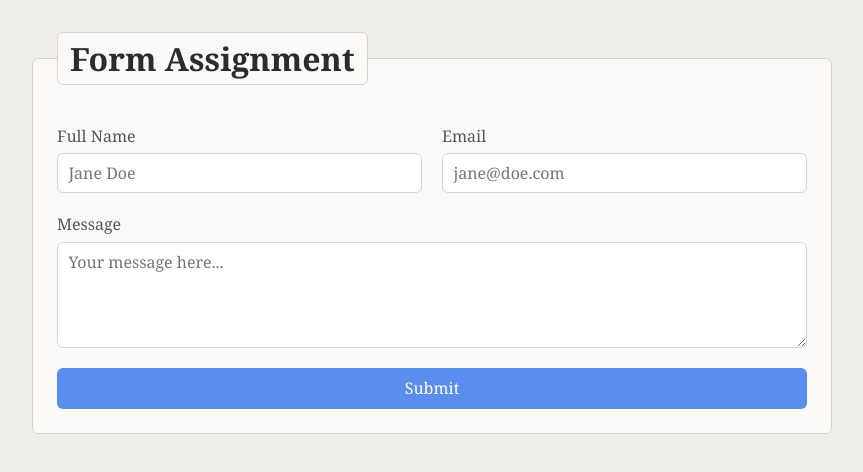
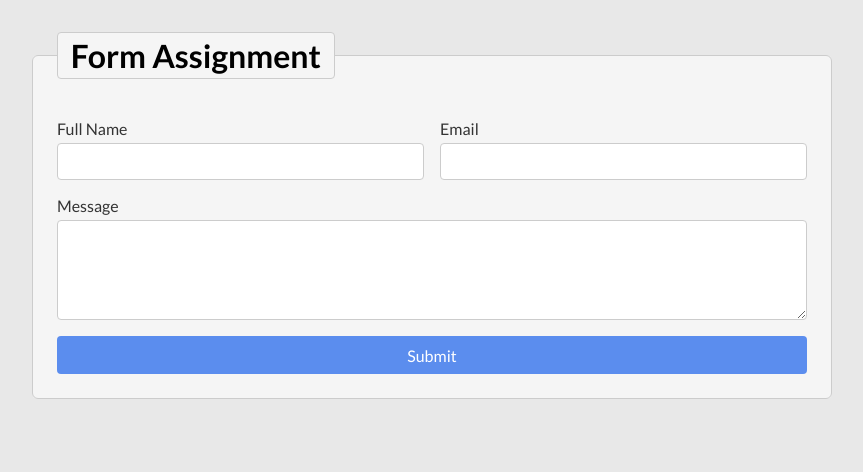
Before and after one commit to shivareddysama/shivareddy-sama-form-1526, a plain HTML site: page index.html in a window 1280 px wide. Shown: the whole page, without its empty margins (208-1071 px from the left). Drawn offline with Linux system fonts and the light colour scheme.

Commit message:
updated form

```diff
--- a/css/main.css
+++ b/css/main.css
@@ -1,170 +1,127 @@
-/* =====================
-   BASE / RESET
-   ===================== */
-*, *::before, *::after {
+/* google font */
+@import url('https://fonts.googleapis.com/css2?family=Lato:wght@400;700&display=swap');
+
+* {
   box-sizing: border-box;
   margin: 0;
   padding: 0;
 }
 
-:root {
-  --clr-bg: #f0eeea;
-  --clr-surface: #faf9f7;
-  --clr-border: #d8d4cc;
-  --clr-accent: #5b8dee;
-  --clr-accent-hover: #3a6fd4;
-  --clr-text: #2c2c2c;
-  --clr-label: #555;
-  --clr-input-bg: #ffffff;
-  --clr-input-focus: #e8f0fe;
-  --radius: 6px;
-  font-size: 16px;
-}
-
 body {
-  font-family: 'Georgia', 'Times New Roman', serif;
+  font-family: 'Lato', sans-serif;
   font-size: 1rem;
-  background-color: var(--clr-bg);
-  color: var(--clr-text);
-  min-height: 100vh;
+  background-color: #e8e8e8;
   display: flex;
   justify-content: center;
   padding: 2rem 1rem;
 }
 
-/* =====================
-   MAIN / LAYOUT
-   ===================== */
 main {
   width: 100%;
   max-width: 50rem;
 }
 
-/* =====================
-   FIELDSET / LEGEND
-   ===================== */
 fieldset {
-  background-color: var(--clr-surface);
-  border: 1px solid var(--clr-border);
-  border-radius: var(--radius);
+  background-color: #f5f5f5;
+  border: 1px solid #ccc;
+  border-radius: 6px;
   padding: 1.5rem;
 }
 
 legend {
   font-size: 2rem;
   font-weight: bold;
-  background-color: var(--clr-surface);
-  border: 1px solid var(--clr-border);
-  border-radius: var(--radius);
-  padding: 0.25rem 0.75rem;
-  margin-bottom: 1rem;
+  background-color: #f5f5f5;
+  border: 1px solid #ccc;
+  border-radius: 4px;
+  padding: 0.2rem 0.8rem;
 }
 
-/* =====================
-   FORM GRID
-   ===================== */
 .form-grid {
   display: grid;
   grid-template-columns: 1fr;
-  gap: 1.25rem;
+  gap: 1rem;
+  margin-top: 1rem;
 }
 
-/* =====================
-   FIELD
-   ===================== */
 .field {
   display: flex;
   flex-direction: column;
-  gap: 0.4rem;
+  gap: 0.3rem;
 }
 
 label {
   font-size: 1rem;
-  color: var(--clr-label);
+  color: #333;
 }
 
 input[type="text"],
-input[type="email"],
 textarea {
-  font-family: inherit;
+  font-family: 'Lato', sans-serif;
   font-size: 1rem;
+  padding: 0.5rem;
+  border: 1px solid #ccc;
+  border-radius: 4px;
   width: 100%;
-  padding: 0.5rem 0.65rem;
-  border: 1px solid var(--clr-border);
-  border-radius: var(--radius);
-  background-color: var(--clr-input-bg);
-  color: var(--clr-text);
-  transition: background-color 0.2s, border-color 0.2s;
-  resize: vertical;
+  background-color: #fff;
 }
 
-input[type="text"]:focus,
-input[type="email"]:focus,
-textarea:focus {
-  outline: none;
-  border-color: var(--clr-accent);
-  background-color: var(--clr-input-focus);
+textarea {
+  resize: vertical;
+  min-height: 100px;
 }
 
-/* =====================
-   SUBMIT BUTTON
-   ===================== */
 input[type="button"]#submit-button {
-  font-family: inherit;
+  font-family: 'Lato', sans-serif;
   font-size: 1rem;
-  background-color: var(--clr-accent);
-  color: #ffffff;
+  background-color: #5b8dee;
+  color: white;
   border: none;
-  border-radius: var(--radius);
-  padding: 0.6rem 1.4rem;
+  border-radius: 4px;
+  padding: 0.6rem 1.2rem;
   cursor: pointer;
-  transition: background-color 0.2s;
+  width: 100%;
 }
 
 input[type="button"]#submit-button:hover {
-  background-color: var(--clr-accent-hover);
+  background-color: #3a6fd4;
 }
 
-/* =====================
-   RESPONSIVE — SMARTPHONE
-   up to 25rem
-   ===================== */
+/* smartphone - up to 25rem */
 @media (max-width: 25rem) {
-  fieldset {
-    padding: 1rem;
-  }
-
-  input[type="button"]#submit-button {
-    width: 100%;
+  .form-grid {
+    grid-template-columns: 1fr;
   }
 }
 
-/* =====================
-   RESPONSIVE — TABLET
-   25rem to 40rem
-   ===================== */
+/* tablet - between 25rem and 40rem */
 @media (min-width: 25rem) and (max-width: 40rem) {
   .form-grid {
     grid-template-columns: 1fr 1fr;
   }
 
-  .field--fullname { grid-column: 1; }
-  .field--email    { grid-column: 2; }
-  .field--message  { grid-column: 1 / -1; }
-  .field--submit   { grid-column: 1 / -1; }
+  .fullname-field { grid-column: 1; }
+  .email-field    { grid-column: 2; }
+  .message-field  { grid-column: 1 / 3; }
+  .submit-field   { grid-column: 1 / 3; }
+
+  input[type="button"]#submit-button {
+    width: auto;
+  }
 }
 
-/* =====================
-   RESPONSIVE — DESKTOP
-   40rem and above
-   ===================== */
+/* desktop - between 40rem and 50rem */
 @media (min-width: 40rem) {
   .form-grid {
     grid-template-columns: 1fr 1fr;
   }
 
-  .field--fullname { grid-column: 1; }
-  .field--email    { grid-column: 2; }
-  .field--message  { grid-column: 1 / -1; }
-  .field--submit   { grid-column: 1 / -1; }
+  .fullname-field { grid-column: 1; }
+  .email-field    { grid-column: 2; }
+  .message-field  { grid-column: 1 / 3; }
+  .submit-field   { grid-column: 1 / 3; }
+
+  input[type="button"]#submit-button {
+    width: auto;
+  }
 }
--- a/index.html
+++ b/index.html
@@ -7,32 +7,36 @@
     <link rel="stylesheet" href="css/main.css" />
   </head>
   <body>
+
     <main>
       <fieldset>
         <legend>Form Assignment</legend>
 
         <div class="form-grid">
-          <div class="field field--fullname">
+
+          <div class="field fullname-field">
             <label for="fullname">Full Name</label>
-            <input type="text" id="fullname" placeholder="Jane Doe" />
+            <input type="text" id="fullname" />
           </div>
 
-          <div class="field field--email">
+          <div class="field email-field">
             <label for="email">Email</label>
-            <input type="email" id="email" placeholder="jane@doe.com" />
+            <input type="text" id="email" />
           </div>
 
-          <div class="field field--message">
+          <div class="field message-field">
             <label for="message">Message</label>
-            <textarea id="message" rows="4" placeholder="Your message here..."></textarea>
+            <textarea id="message"></textarea>
           </div>
 
-          <div class="field field--submit">
+          <div class="field submit-field">
             <input type="button" id="submit-button" value="Submit" />
           </div>
+
         </div>
       </fieldset>
     </main>
+
     <script src="js/main.js"></script>
   </body>
 </html>
--- a/js/main.js
+++ b/js/main.js
@@ -1,72 +1,85 @@
 // DECLARING VARIABLES
-// Declare variables that will store references for
+// Declare variables that will
+// store references for
 // <input type="button" id="submit-button">,
 // <input type="text" id="fullname">,
 // <input type="text" id="email">
 // <textarea id="message"></textarea>
-var submitButton = document.getElementById("submit-button");
-var fullnameInput = document.getElementById("fullname");
-var emailInput = document.getElementById("email");
-var messageInput = document.getElementById("message");
 
-// Declare variable that will store regular expression for email
+var submitBtn = document.getElementById("submit-button");
+var fullname = document.getElementById("fullname");
+var email = document.getElementById("email");
+var message = document.getElementById("message");
+
+// Declare variable that will
+// store regular expression for email
+
 var emailRegex = /^[^\s@]+@[^\s@]+\.[^\s@]+$/;
 
 // READY TO START CODING
-// Start with your function here (come up with the meaningful name).
-function validateForm() {
+// Start with your function here
+// (come up with the meaningful name).
+
+function checkForm() {
 
     // START WITH INITIALLY 2 "EMPTY BUCKETS" (DATA/ERRORS)
     // Declare object that will store the form-data
     var data = {};
     // Declare array that will store the errors
-  var errors = [];
+    var errors = {};
 
     // +-----------+
     // | FULL NAME |
     // +-----------+
     // Check if fullname is not empty.
-  if (fullnameInput.value.trim() !== "") {
-    // If so: Pass the collected value to your object "data".
-    data.fullname = fullnameInput.value.trim();
+    if (fullname.value != "") {
+        // Pass the collected value to your object "data".
+        data.fullname = fullname.value;
     } else {
-    // Otherwise: Create a corresponding error-message and add it to your array "errors".
+        // Create a corresponding error-message
+        // and add it to your array "errors".
         errors.fn = "Full name is missing";
     }
     // End your conditional here.
+
 
     // +-------+
     // | EMAIL |
     // +-------+
     // Check if email is not empty.
-  if (emailInput.value.trim() !== "") {
+    if (email.value != "") {
         // Check if email is valid.
-    if (emailRegex.test(emailInput.value.trim())) {
-      // If so: Pass the collected value to your object "data".
-      data.email = emailInput.value.trim();
+        if (emailRegex.test(email.value)) {
+            // Pass the collected value to your object "data".
+            data.email = email.value;
         } else {
-      // Otherwise: Create a corresponding error-message and add it to your array "errors".
+            // Create a corresponding error-message
+            // and add it to your array "errors".
             errors.em = "Email is not valid";
         }
         // End your nested conditional here.
     } else {
-    // Otherwise: Create a corresponding error-message and add it to your array "errors"
+        // Create a corresponding error-message
+        // and add it to your array "errors"
         errors.em = "Email is missing";
     }
     // End your outer conditional here.
+
 
     // +---------+
     // | MESSAGE |
     // +---------+
     // Check if message is not empty.
-  if (messageInput.value.trim() !== "") {
-    // If so: Pass the collected value to your object "data".
-    data.message = messageInput.value.trim();
+    if (message.value != "") {
+        // Pass the collected value to your object "data".
+        data.message = message.value;
     } else {
-    // Otherwise: Create a corresponding error-message and add it to your array "errors"
+        // Create a corresponding error-message
+        // and add it to your array "errors"
         errors.msg = "Message name is missing";
     }
     // End your conditional here.
+
 
     // +-----------------+
     // | FEEDBACK/ERRORS |
@@ -76,12 +89,12 @@ function validateForm() {
         // If so: Print it in JavaScript console.
         console.log("ERRORS", errors);
     } else {
-    // Otherwise: Print the data in JavaScript console.
+        // Print the data in JavaScript console.
         console.log("COLLECTED DATA", data);
         // Clear text-fields
-    fullnameInput.value = "";
-    emailInput.value = "";
-    messageInput.value = "";
+        fullname.value = "";
+        email.value = "";
+        message.value = "";
     }
     // End your conditional here.
 
@@ -89,4 +102,4 @@ function validateForm() {
 // Close your function here
 
 // Register your form to "click" event.
-submitButton.addEventListener("click", validateForm);
+submitBtn.addEventListener("click", checkForm);
```
Lines whose indentation alone changed are shown as unchanged.
